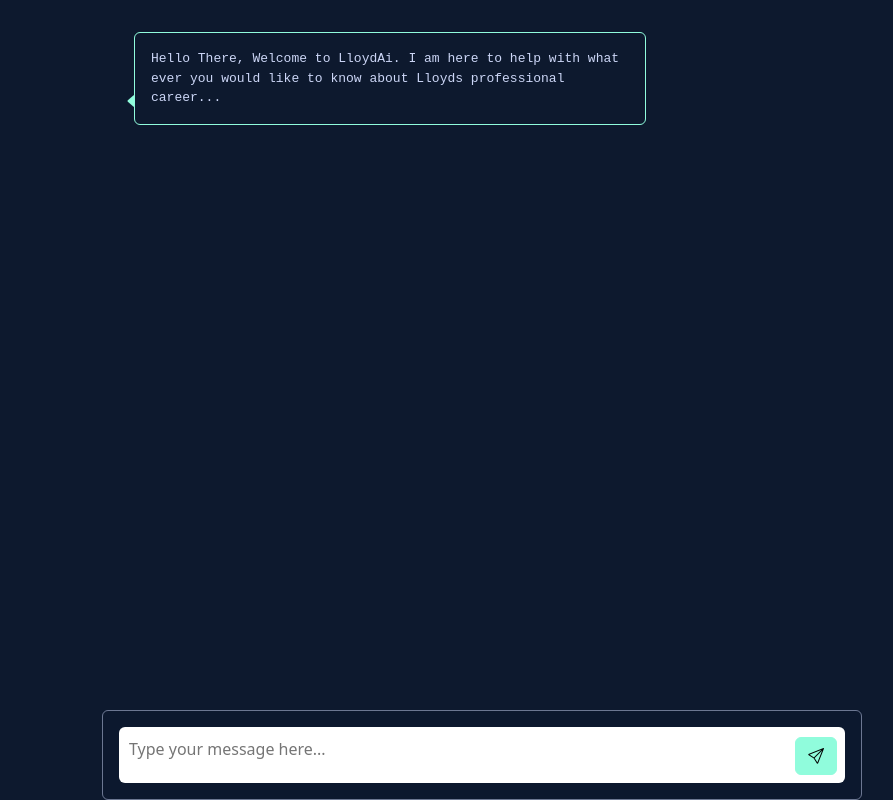
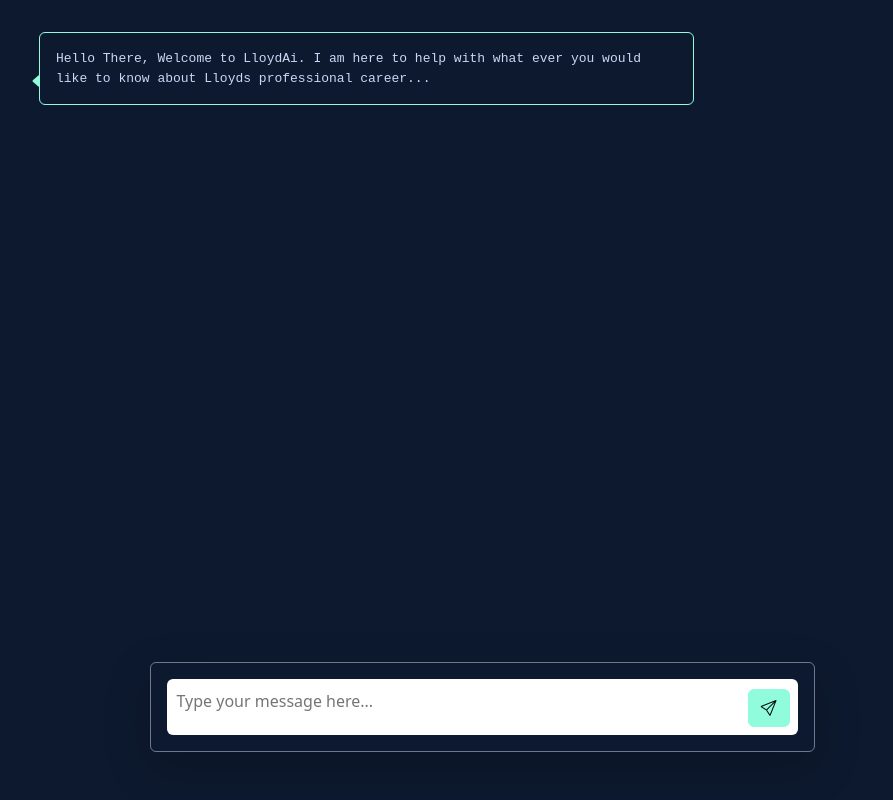
Before and after one commit to LloydTea/Lloyd-AI-Frontend, a React (Vite) app: page / in a window 1280 px wide. Shown: the whole page, without its empty margins (158-1051 px from the left). Built offline with nearby package versions, Linux system fonts and the light colour scheme; a web font is replaced by a local one.

Commit message:
Layout Upgrade

```diff
--- a/src/Message.tsx
+++ b/src/Message.tsx
@@ -36,9 +36,9 @@
           displayMesssage(sendersMessage.message, false);
           sendToAI(sendersMessage.message)
         }
-
         setSendersMessage({ message: "" });
         setTextareaHeight('40px');
+        console.log(textareaHeight)
     }
   }
   useEffect(() => {
@@ -54,9 +54,9 @@
         sendToAI(sendersMessage.message)
         console.log(sendersMessage)
         displayMesssage(sendersMessage.message, false);
-        setSendersMessage({ message: "" });
-        setTextareaHeight('40px');
     }
+    setSendersMessage({ message: "" });
+    setTextareaHeight('40px');
   }
 
   function sendToAI(message: string){
@@ -98,7 +98,7 @@
         <>
             <Container>
                 <Row className="justify-content-center">
-                    <Col lg="8" className="bg-secondary p-0 vh-100 position-relative overflow-hidden">
+                    <Col lg="10" className="p-0 vh-100 position-relative overflow-hidden">
                         <div id="chatmessages" className="h-100 p-2   border-opacity-50 rounded-bottom-0 m-3 rounded  overflow-scroll overflow-x-hidden"  ref={parentRef}>
                             <Row className="justify-content-start">
                                 <Col md="9" className="position-relative">
@@ -108,8 +108,10 @@
                             </Row>
                             {childElements.map((childElement) => childElement)}
                         </div>
-                        <div className="position-absolute bottom-0 w-100 bg-secondary bg-opacity-75">
-                            <div className="p-3 border rounded border-light border-opacity-50">
+                    </Col>
+                    <Col lg="7" className="p-0  position-relative">
+                        <div className="position-absolute pb-5 bottom-0 w-100 bg-secondary">
+                            <div className="p-3 shadow-lg p-3 border rounded border-light border-opacity-50">
                               <div className='d-flex p-2 bg-white rounded'>
                                 <textarea  className='text_input flex-fill border-0' placeholder='Type your message here...' rows={1} name="message" value={sendersMessage.message} style={{ height: textareaHeight }} onChange={handleInputChange} onKeyDown={handleKeyPress}></textarea>
                                 <div className='d-flex align-items-end'>
```
